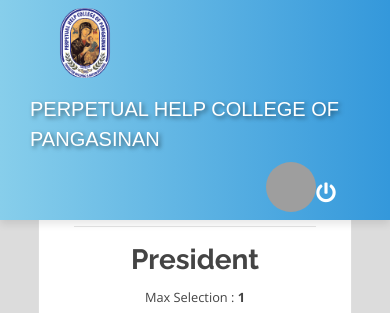
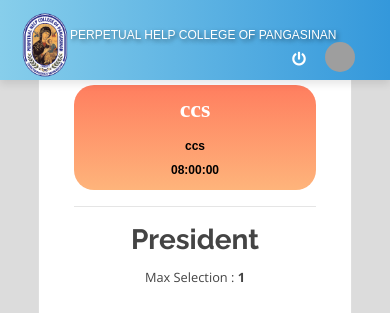
Before and after one commit to Jonasmacasieb/myworkvotingsytem, a PHP site: page /voting.php in a window 390 px wide; the page is wider, and only the part inside the window is pictured. Shown: the top 313 px of that part. Run offline with PHP 8.4, Linux system fonts and the light colour scheme; the visitor is signed in with stand-in values (Sample User, id 1); data comes from the database, SQL or seed files in the repository; some libraries are stand-ins or nearby versions; grey boxes are pictures that could not be loaded.

Commit message:
responsive desgin mobile

```diff
--- a/topbar.php
+++ b/topbar.php
@@ -2,7 +2,6 @@
     .logo img {
         width: 80px;
         height: 70px;
-
         object-fit: cover;
         border-radius: 50%;
         /* Ensure the image inside is also a circle */
@@ -13,6 +12,8 @@
         color: #fff;
         font-size: 20px;
         text-shadow: 2px 2px 4px rgba(0, 0, 0, 0.5);
+        margin-top: 10px;
+        /* Adjust margin for better alignment */
     }
 
     .adlogout {
@@ -21,12 +22,73 @@
         font-size: 20px;
         text-decoration: none;
         transition: background-color 0.3s, color 0.3s;
+        margin-top: 10px;
+        /* Adjust margin for better alignment */
+    }
+
+    .adlogout:hover {
+        color: #000;
+    }
+
+    .float-right img {
+        width: 50px;
+        height: 50px;
+        object-fit: cover;
+        border-radius: 50%;
+    }
+
+    /* Media queries for responsiveness */
+    @media (max-width: 576px) {
+        .logo img {
+            width: 50px;
+            position: absolute;
+            left: -10px;
+            top: -10px;
 
         }
 
-        .adlogout:hover {
+        .navbar {
+            height: 80px;
 
-            color: #000;
+        }
+
+
+
+        .adlogout {
+            font-size: 14px;
+
+            position: relative;
+            right: 30px;
+            top: 10px;
+
+        }
+
+        .perps {
+            font-size: 12px;
+
+            position: absolute;
+            left: 55px;
+            top: -10px;
+
+
+        }
+
+        .float-right img {
+            width: 30px !important;
+            /* Adjust the width of the user image */
+            height: 30px !important;
+            /* Adjust the height of the user image */
+            position: absolute;
+            right: 20px;
+            /* Adjust the right offset */
+            top: 22px;
+            /* Adjust the top offset */
+            border-radius: 50%;
+            /* Ensure it remains circular */
+        }
+
+
+
     }
 </style>
 
@@ -41,13 +103,11 @@
 
             <label class="perps mt-3">PERPETUAL HELP COLLEGE OF PANGASINAN</label>
 
+            <div class="mr-4 float-right">
 
-                <div class="logo mr-4 float-right">
-                    <!-- Display user picture -->
                 <img src="<?php echo isset($_SESSION['login_picture_path']) ? $_SESSION['login_picture_path'] : 'default_image.jpg'; ?>" alt="User Image" style="width: 50px; height: 50px; object-fit: cover; border-radius: 50%;">
 
                 <div class=" float-right text-white mt-3">
-
                     <a href="ajax.php?action=logout" class="adlogout"><?php echo isset($_SESSION['login_name']) ? $_SESSION['login_name'] : ''; ?> <i class="fa fa-power-off"></i></a>
                 </div>
             </div>
--- a/vote_sheet.php
+++ b/vote_sheet.php
@@ -46,11 +46,12 @@
 <style>
 	.candidate {
 		margin: auto;
-		width: 16vw;
+		width: 100%;
+		/* Adjust width for mobile devices */
 		padding: 10px;
 		cursor: pointer;
 		border-radius: 3px;
-		margin-bottom: 1em
+		margin-bottom: 1em;
 	}
 
 	.candidate:hover {
@@ -60,7 +61,8 @@
 
 	.candidate img {
 		height: 14vh;
-		width: 8vw;
+		width: 100%;
+		/* Adjust image width for mobile devices */
 		margin: auto;
 	}
 
@@ -69,11 +71,11 @@
 		right: 0;
 		top: -1em;
 		z-index: 10;
-		display: none
+		display: none;
 	}
 
 	span.rem_btn.active {
-		display: block
+		display: block;
 	}
 
 	.gradient-background {
@@ -85,15 +87,74 @@
 
 	.serif-font {
 		font-family: serif;
-		font-size: 40px;
+		font-size: 24px;
+		/* Adjust title font size for mobile devices */
 	}
 
+	.serif-description1,
 	.serif-description {
 		font-family: sans-serif;
-		font-size: 15px;
+		font-size: 12px;
+		/* Adjust description font size for mobile devices */
 		color: #000;
 	}
+
+	/* Media queries for responsiveness */
+	@media (min-width: 576px) {
+		.candidate {
+			width: 48%;
+			/* Adjust width for medium-sized screens */
+		}
+
+		.serif-font {
+			font-size: 32px;
+			/* Adjust title font size for medium-sized screens */
+		}
+
+		.serif-description1,
+		.serif-description {
+			font-size: 14px;
+			/* Adjust description font size for medium-sized screens */
+		}
+
+		button.btn-primary {
+			width: 100%;
+			/* Set button width to 100% of its container */
+			max-width: 120px;
+			/* Set maximum width for the button */
+			margin: 0 auto;
+			/* Center the button horizontally */
+		}
+
+	}
+
+	/* Additional media query for smaller tablets */
+	@media (min-width: 768px) {
+		.candidate {
+			width: 22%;
+			height: 32%;
+
+			/* Adjust width for larger screens */
+		}
+
+		.serif-font {
+			font-size: 28px;
+			/* Adjust title font size for medium-sized screens */
+		}
+
+		.serif-description1,
+		.serif-description {
+			font-size: 14px;
+			/* Adjust description font size for medium-sized screens */
+		}
+
+		button.btn-primary {
+			width: 200px;
+			/* Adjust button width for medium-sized screens */
+		}
+	}
 </style>
+
 <div class="container-fluid">
 	<div class="col-lg-12">
 		<div class="card">
@@ -155,7 +216,7 @@
 					</div>
 					<hr>
 
-					<center><button class="btn btn-primary" style="width: 400px;; ">Submit</button></center>
+					<center><button class="btn btn-primary ">Submit</button></center>
 				</form>
 			</div>
 		</div>
```
Also changed, not shown: trylogin.php (+63 -68 lines). Lines whose indentation alone changed are shown as unchanged.
